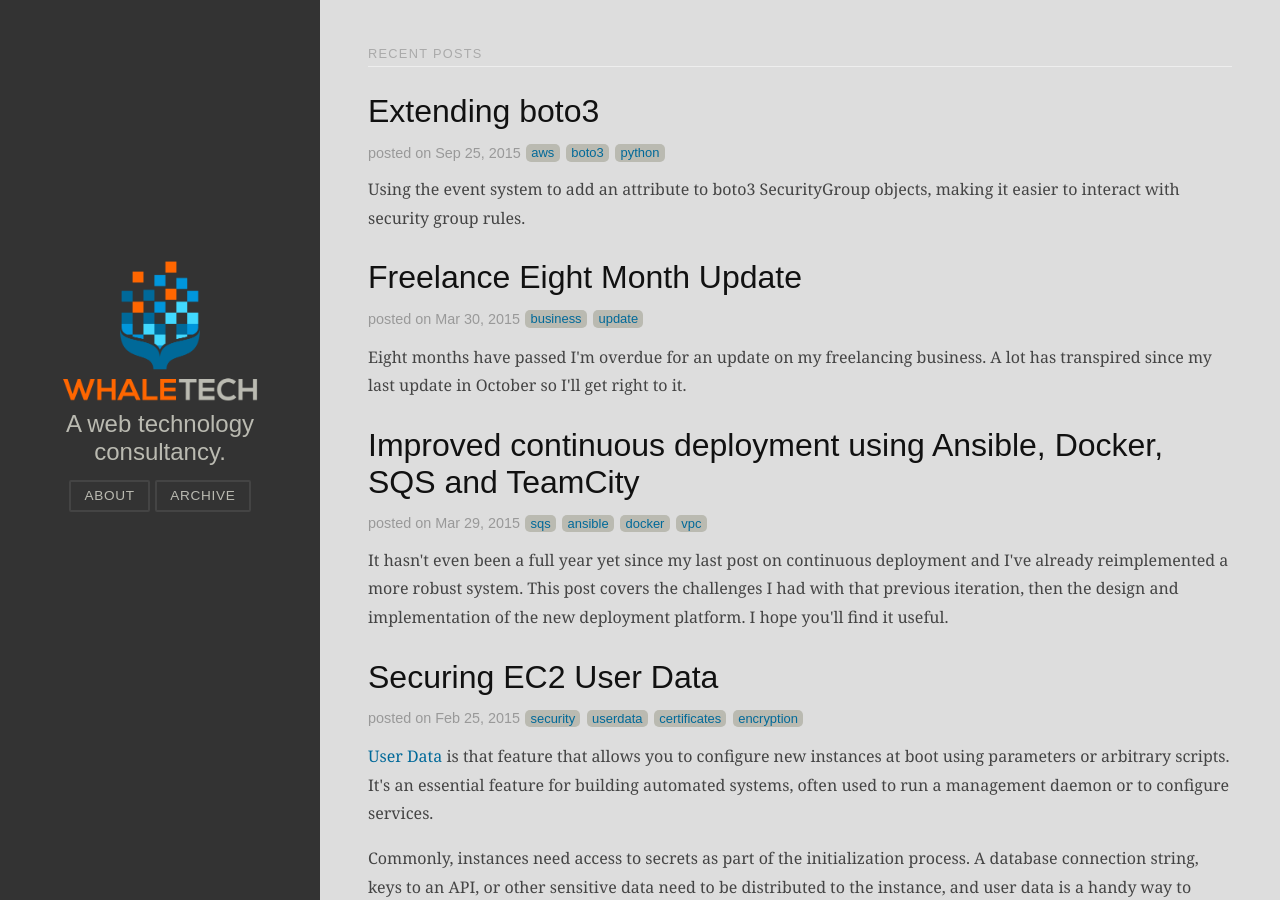
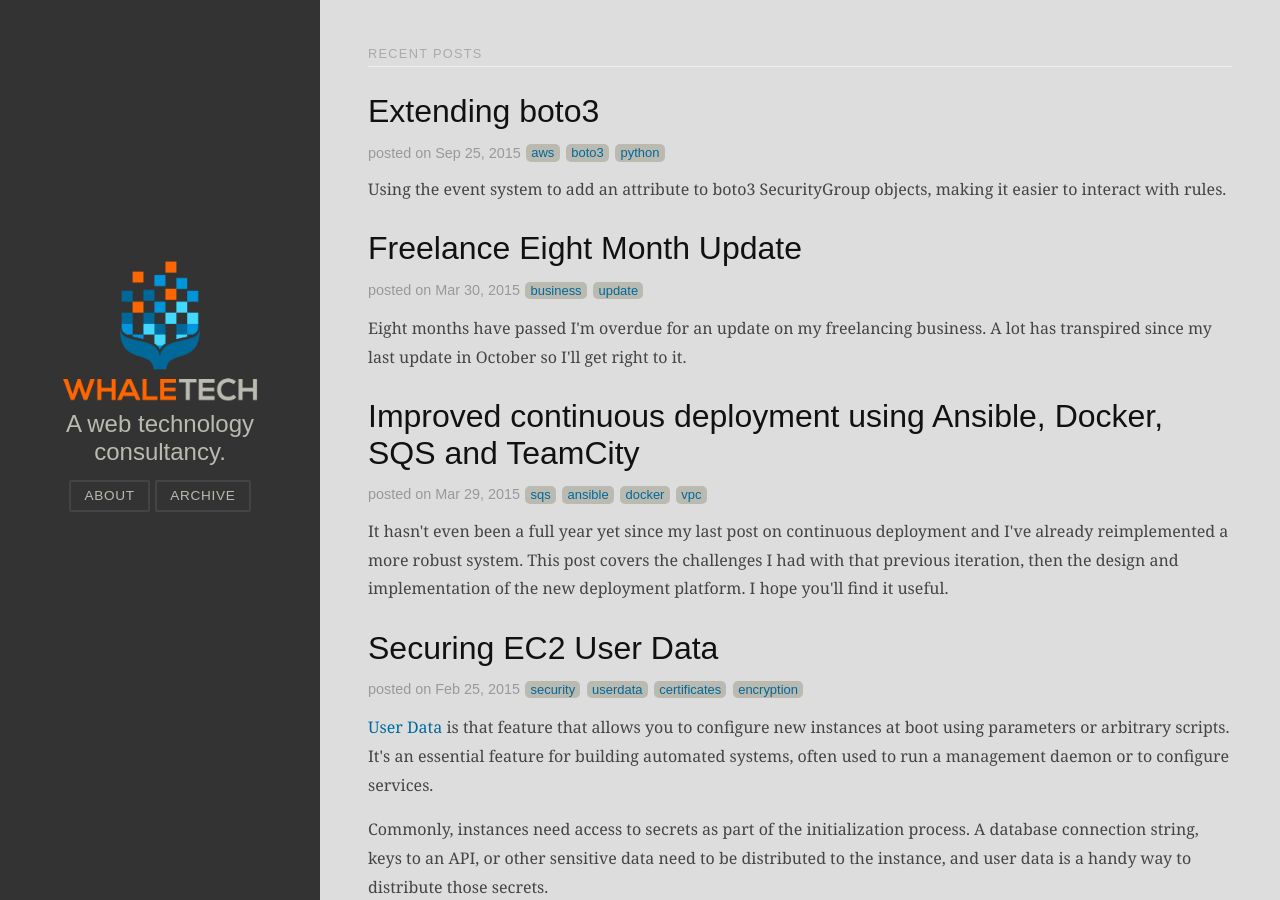
Before and after one commit to bwhaley/whaletech.co, a Jekyll site: the page built from index.html, in a window 1280 px wide and 900 px high. Built offline with Jekyll 4.4.1, drawn with Linux system fonts in a browser that asks for light colours; comment, search, counter and statistics services are not loaded; some of the changed lines change nothing that is shown.

Commit message:
update boto3 post, add GA

```diff
--- a/_config.yml
+++ b/_config.yml
@@ -12,3 +12,6 @@
 
 tag_page_layout: tag_page
 tag_page_dir: tag
+
+
+google_analytics: yes
--- a/_includes/analytics.html
+++ b/_includes/analytics.html
@@ -1,17 +1,13 @@
 {% if site.google_analytics %}
 <!-- Asynchronous Google Analytics snippet -->
 <script>
-  var _gaq = _gaq || [];
-  var pluginUrl =
- '//www.google-analytics.com/plugins/ga/inpage_linkid.js';
-  _gaq.push(['_require', 'inpage_linkid', pluginUrl]);
-  _gaq.push(['_setAccount', '{{ site.google_analytics }}']);
-  _gaq.push(['_trackPageview']);
+  (function(i,s,o,g,r,a,m){i['GoogleAnalyticsObject']=r;i[r]=i[r]||function(){
+  (i[r].q=i[r].q||[]).push(arguments)},i[r].l=1*new Date();a=s.createElement(o),
+  m=s.getElementsByTagName(o)[0];a.async=1;a.src=g;m.parentNode.insertBefore(a,m)
+  })(window,document,'script','//www.google-analytics.com/analytics.js','ga');
 
-  (function() {
-    var ga = document.createElement('script'); ga.type = 'text/javascript'; ga.async = true;
-    ga.src = ('https:' == document.location.protocol ? 'https://ssl' : 'http://www') + '.google-analytics.com/ga.js';
-    var s = document.getElementsByTagName('script')[0]; s.parentNode.insertBefore(ga, s);
-  })();
+  ga('create', 'UA-68171285-1', 'auto');
+  ga('send', 'pageview');
+
 </script>
 {% endif %}
--- a/_posts/2015-09-25-extending-boto3.md
+++ b/_posts/2015-09-25-extending-boto3.md
@@ -1,7 +1,7 @@
 ---
 layout: post
 title: "Extending boto3"
-excerpt: "Using the event system to add an attribute to boto3 SecurityGroup objects, making it easier to interact with security group rules."
+excerpt: "Using the event system to add an attribute to boto3 SecurityGroup objects, making it easier to interact with rules."
 modified: 2015-09-25
 comments: true
 tags: [aws, boto3, python]
```
